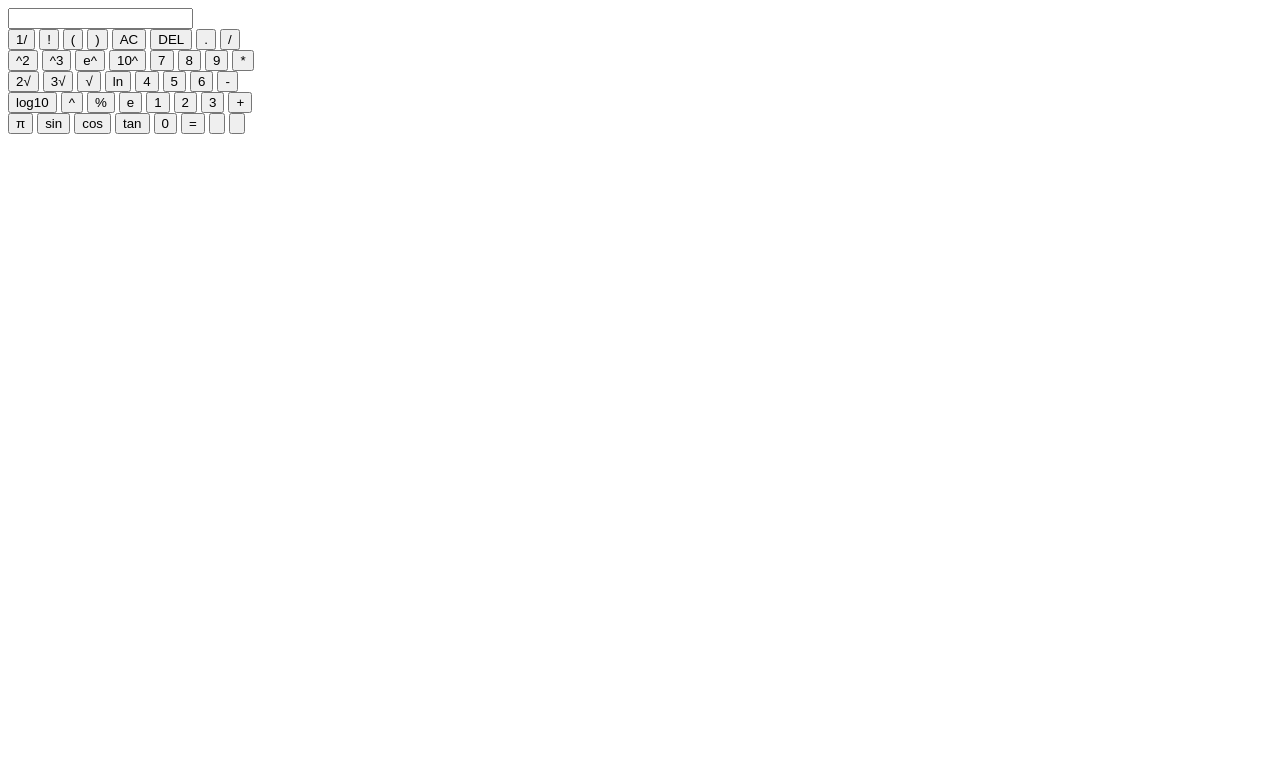
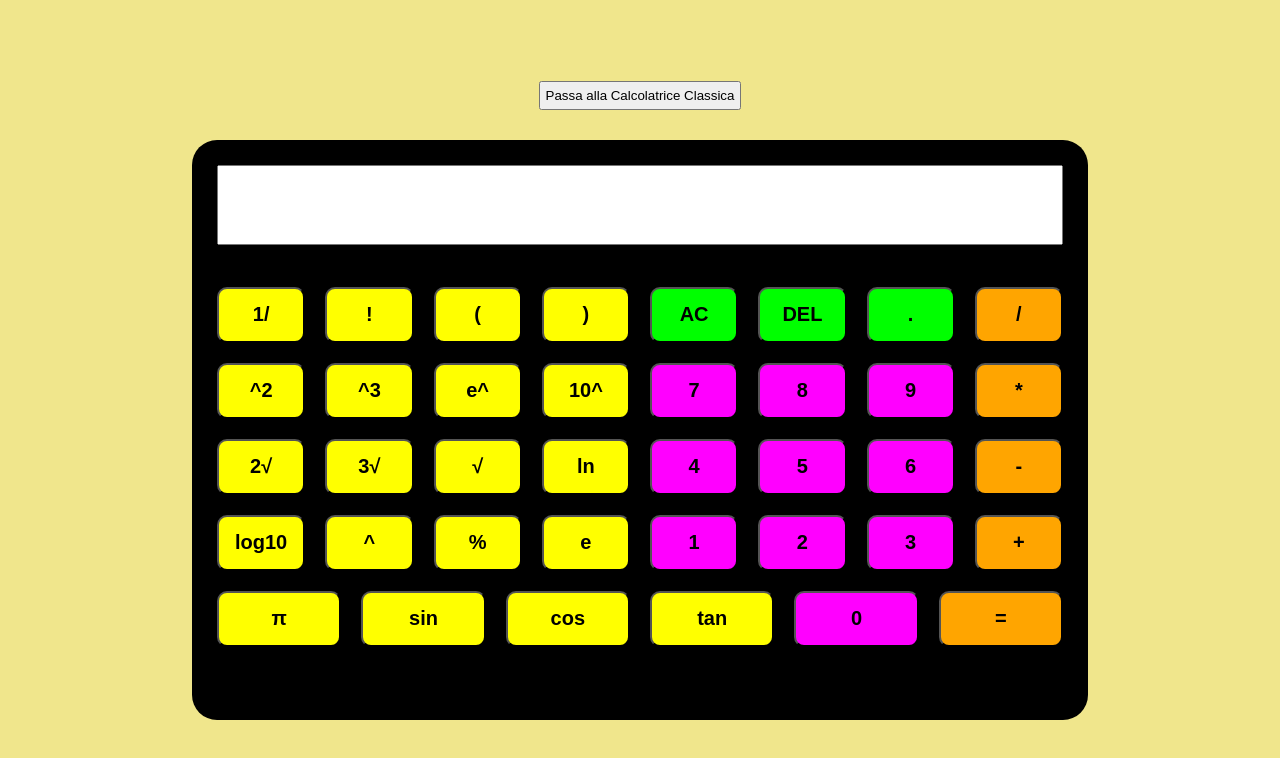
Before and after one commit to gravler0007/ProgettoComune, a plain HTML site: page index2.html in a window 1280 px wide. Drawn offline with Linux system fonts and the light colour scheme.

Commit message:
aggiusta stile calcolatrice scientifica

```diff
--- a/index2.html
+++ b/index2.html
@@ -3,22 +3,23 @@
 <head>
     <meta charset="UTF-8">
     <meta name="viewport" content="width=device-width, initial-scale=1.0">
+    <link rel="stylesheet" href="style2.css">
     <title>Document</title>
 </head>
 <body>
 
     <div class="container">
+        <a href="index.html" id="linkToClassic"><button id="classic">Passa alla Calcolatrice Classica</button></a>
         <div class="calculator">
             <div class="display">
                 <input type="text" id="display">
             </div>
             <div class="button-row">
                 <!--1st row of buttons-->
-            <div class="button-row">
                 <input type="button" id="fraction" value="1/" class="operator" onclick="append('1/')">
                 <input type="button" id="exponential" value="!" class="operator" onclick="append('!')">
-                <input type="button" id="bracketL" class="operator" value="(" onclick="append('(')"/>
-                <input type="button" id="bracketR" class="operator" value=")" onclick="append(')')"/>
+                <input type="button" id="bracketL" class="operator" value="(" onclick="append('&#40;')"/>
+                <input type="button" id="bracketR" class="operator" value=")" onclick="append('&#41;')"/>
                 <input type="button" id="AC" value="AC" class="operator" onclick="del()">
                 <input type="button" id="DEL" value="DEL" class="operator" onclick="delChar()">
                 <input type="button" id="point" value="." class="operator" onclick="append('.')">
@@ -29,7 +30,7 @@
                 <input type="button" id="pog2" value="^2" class="operator" onclick="append('**2')"/>
                 <input type="button" id="pog3" value="^3" class="operator" onclick="append('**3')"/>
                 <input type="button" id="ePog" value="e^" class="operator" onclick="append('e**')"/>
-                <input type="button" id="10pog" value="10^" class="operator" onclick="append('10**')"/>
+                <input type="button" id="pog10" value="10^" class="operator" onclick="append('10**')"/>
                 <input type="button" id="seven" value="7" class="number" onclick="append('7')">
                 <input type="button" id="eight" value="8" class="number" onclick="append('8')">
                 <input type="button" id="nine" value="9" class="number" onclick="append('9')">
@@ -65,8 +66,7 @@
                 <input type="button" id="tan" value="tan" class="operator" onclick="append('tan')">
                 <input type="button" id="zero" value="0" class="number" onclick="append('0')">
                 <input type="button" id="equal" value="=" class="operator" onclick="calc()">
-                <input type="button" id="invisible1" value="" class="operator">
-                <input type="button" id="invisible1" value="" class="operator">
+
             </div>
 
         </div>
--- /dev/null
+++ b/style2.css
@@ -0,0 +1,98 @@
+*{
+    margin: 0;
+    padding: 0;
+    box-sizing: border-box;
+}
+
+.container{
+    width: 100vw;
+    height: 100vh;
+    background-color: khaki;
+    display: flex;
+    flex-direction: column;
+    align-items: center;
+    justify-content: center;
+}
+
+.calculator{
+    background-color: black;
+    padding: 25px;
+    border-radius: 25px;
+    height: 72.5vh;
+    width: 70vw;
+}
+
+
+/*--------------button--------------*/
+[type=button]{
+    width: 22%;
+    height: 7vh;
+    border-radius: 10px;
+    font-size: 20px;
+    font-weight: bold;
+    margin: 10px 0;
+    cursor: pointer;
+}
+
+.display input{
+    width: 100%;
+    height: 10vh;
+    color:black;
+    text-align: right;
+    font-size: 30px;
+    margin-bottom: 4vh;
+}
+
+.button-row{
+    display: flex;
+    justify-content: space-between;
+    gap: 20px;
+}
+
+#classic{
+    padding: 5px;
+}
+
+#linkToClassic{
+    margin-bottom: 30px;
+}
+
+#division, #multiplication, #minus, #plus, #equal{
+    background-color: orange;
+}
+
+#division:hover, #multiplication:hover, #minus:hover, #plus:hover, #equal:hover{
+    background-color: orangered;
+}
+
+#AC, #DEL, #point{
+    background-color: lime;
+}
+
+#AC:hover, #DEL:hover, #point:hover{
+    background-color: darkgreen;
+}
+
+.number{
+    background-color:fuchsia;
+}
+
+.number:hover{
+    background-color: darkmagenta;
+}
+
+#fraction, #exponential, #bracketL, #bracketR, #pog2, #pog3, #ePog, #pog10, #root2, #root3, #root, #logN{
+    background-color: yellow;
+}
+
+#fraction:hover, #exponential:hover, #bracketL:hover, #bracketR:hover, #pog2:hover, #pog3:hover, #ePog:hover, #pog10:hover, #root2:hover, #root3:hover, #root:hover, #logN:hover{
+    background-color: darkgoldenrod;
+}
+
+#log10, #pog, #module, #e, #pi, #sin, #cos, #tan{
+    background-color: yellow;
+}
+
+#log10:hover, #pog:hover, #module:hover, #e:hover, #pi:hover, #sin:hover, #cos:hover, #tan:hover{
+    background-color: darkgoldenrod;
+}
```
